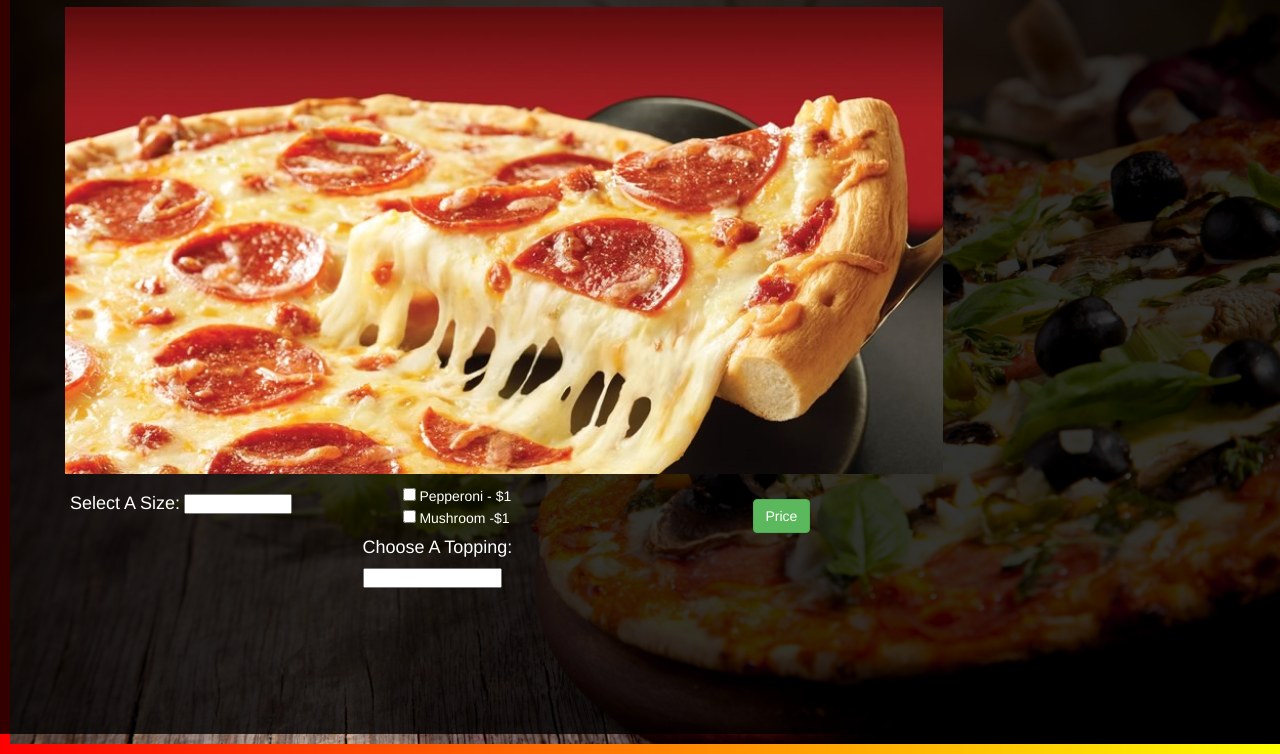
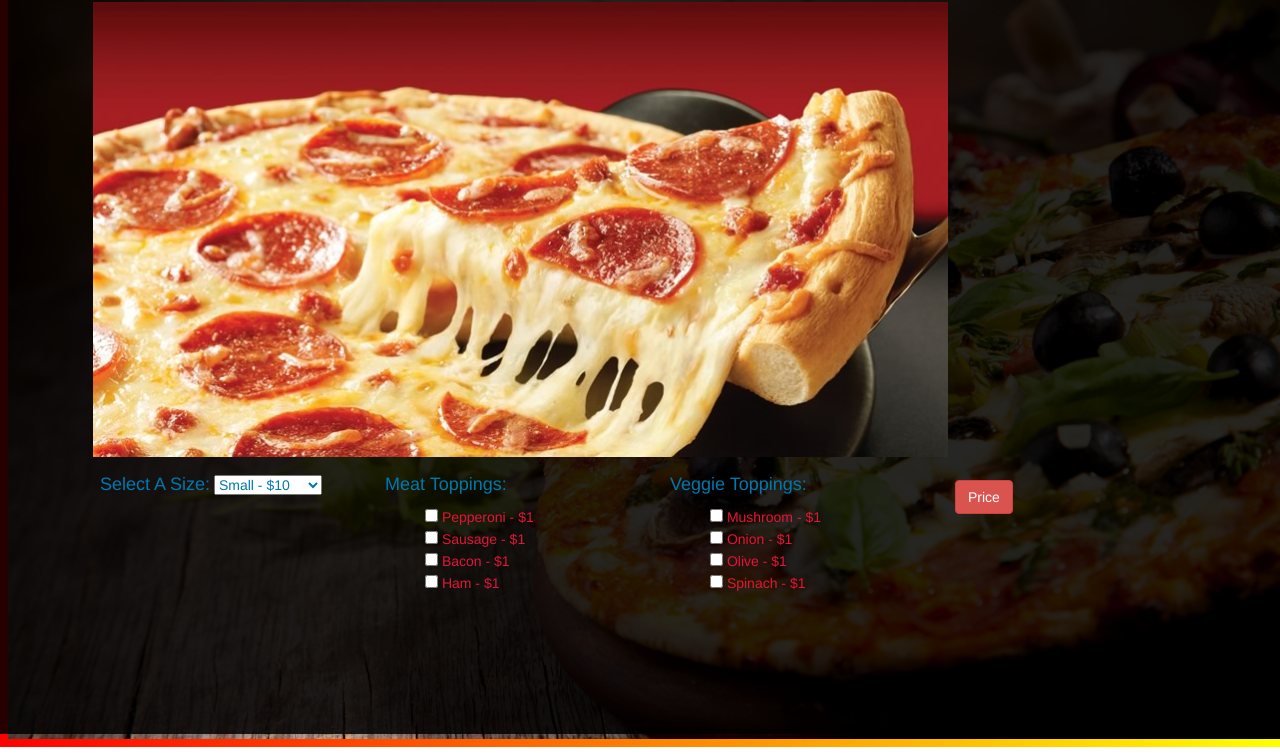
Before and after one commit to mikeschen/20160129FRIpizzaMenu, a plain HTML site: page index.html in a window 1280 px wide. Shown: the part 66-820 px from the top of the page. Drawn offline with Linux system fonts and the light colour scheme.

Commit message:
indented columns

```diff
--- a/css/styles.css
+++ b/css/styles.css
@@ -1,5 +1,5 @@
 body {
-	color: white;
+	color: #0078ae;
 	background: linear-gradient(to right, red , yellow);
 }
 
@@ -12,7 +12,7 @@ img {
 	height: auto;
 	width: 100%;
   float: left;
-  margin: 10px 10px 10px 10px;
+  margin: 5px 5px 8px 8px;
 }
 
 .dimmed {
@@ -26,19 +26,19 @@ img {
   top: 0;
   left: 0;
   right: 0;
-  background: rgba(0, 0, 0, 0.8);
+  background: rgba(0, 0, 0, 0.85);
 }
 
-ul
-{
+ul {
     list-style-type: none;
+    color: #e21737;
 }
 
 .btn {
 	margin-top: 15px;
+  margin-bottom: 15px;
 }
 
-.view {
-	display: none;
-	margin-top: 10px;
+.row {
+  margin-left: 15px;
 }
--- a/index.html
+++ b/index.html
@@ -5,22 +5,19 @@
     <link href="css/styles.css" rel="stylesheet" type="text/css">
     <script src="js/jquery-1.12.0.js"></script>
     <script src="js/scripts.js"></script>
-    <title>Pizza Menu</title>
+    <title>Papa Mike's Pizza Menu</title>
   </head>
   <body>
-
-
     <img src="img/pizza2.jpg" alt="pizza image">
-
     <div class = "dimmed">
       <div class="container">
-            <h2>Pizza Menu</h2>
+        <h2>Papa Mike's Pizza Menu</h2>
         <div class="row">
           <div class="mainImage">
             <img src="img/pizza1.jpg">
           </div>
           <form id="Pizza">
-              <div class="col-sm-3">
+          <div class="col-md-3">
             <label for="sizeChoice"><h4>Select A Size: </h4></label>
               <select id="sizeChoice">
                 <option value="small">Small - $10</option>
@@ -28,32 +25,28 @@
                 <option value="large">Large - $14</option>
               </select>
           </div>
-              <div class="col-sm-4">
+          <div class="col-md-3">
+            <h4>Meat Toppings: </h4>
             <ul>
-                  <li><input type="checkbox" value="pepperoni"/> Pepperoni - $1
-                  <li><input type="checkbox" value="mushroom"/> Mushroom -$1
-                </ul
-                <label for="toppingChoice"><h4>Choose A Topping: </h4></label>
-                <select id="toppingChoice">
-                  <option value= 1>Pepperoni + $2</option>
-                  <option value= 1>Mushrooms + $1</option>
-                  <option value= 1>Onions + $1</option>
-                  <option value= 2>Sausage + $2</option>
-                  <option value= 2>Bacon + $2</option>
-                  <option value= 1>Extra Cheese + $1</option>
-                  <option value= 1>Olives + $1</option>
-                  <option value= 1>Pineapple + $1</option>
-                  <option value= 1>Spinach + $1</option>
-                </select>
+              <li><input type="checkbox" value=" pepperoni"/> Pepperoni - $1
+              <li><input type="checkbox" value=" sausage"/> Sausage - $1
+              <li><input type="checkbox" value=" bacon"/> Bacon - $1
+              <li><input type="checkbox" value=" ham"/> Ham - $1
+            </ul>
           </div>
-                <div class="col-sm-3">
-                <button type="submit" class="btn btn-success">Price</button>
+          <div class="col-md-3">
+            <h4>Veggie Toppings: </h4>
+            <ul>
+              <li><input type="checkbox" value=" mushroom"/> Mushroom - $1
+              <li><input type="checkbox" value=" onions"/> Onion - $1
+              <li><input type="checkbox" value=" olives"/> Olive - $1
+              <li><input type="checkbox" value=" spinach"/> Spinach - $1
+            </ul>
           </div>
-              <span class="myToppings"></span>
-
+          <div class="col-md-3">
+            <button type="submit" class="btn btn-danger">Price</button>
+          </div>
           <p><span class = "result"></span></p>
-
-            </div>
           </form>
         </div>
       </div>
--- a/js/scripts.js
+++ b/js/scripts.js
@@ -1,7 +1,5 @@
-function Pizza(pizzaSize, pizzaToppings) {
+function Pizza(pizzaSize) {
 	this.pizzaSize = pizzaSize;
-	this.pizzaToppings = pizzaToppings;
-	this.pizzaArray = [];
 };
 
 Pizza.prototype.sizes = function() {
@@ -22,22 +20,19 @@ $(document).ready(function() {
   $("form#Pizza").submit(function(event) {
     $(".result").empty();
 
-    var addSize = $("select#sizeChoice").val();
-    var toppingArray = [];
+	var addSize = $("select#sizeChoice").val();
+	var toppingArray = [];
     $("input:checked").each(function() {
       toppingArray.push($(this).val());
     });
-    console.log(toppingArray);
+
     var newPizza = new Pizza(addSize);
 
-    var totalSize = newPizza.sizes();
+ 	var totalSize = newPizza.sizes();
     var totalPrice = totalSize + (toppingArray.length);
 
-    $(".result").append("Your " + addSize + " " + toppingArray + " pizza is $" + totalPrice + ".00");
+    $(".result").append("Your " + addSize + toppingArray + " pizza is $" + totalPrice + ".00");
     $(".view").show();
     event.preventDefault();
   });
 });
-
-
-//pepperoni, mushrooms, onions, sausage, bacon, extra cheese, olives, pineapple, spinach
```
Also changed, not shown: 1 other file. Lines whose indentation alone changed are shown as unchanged.
